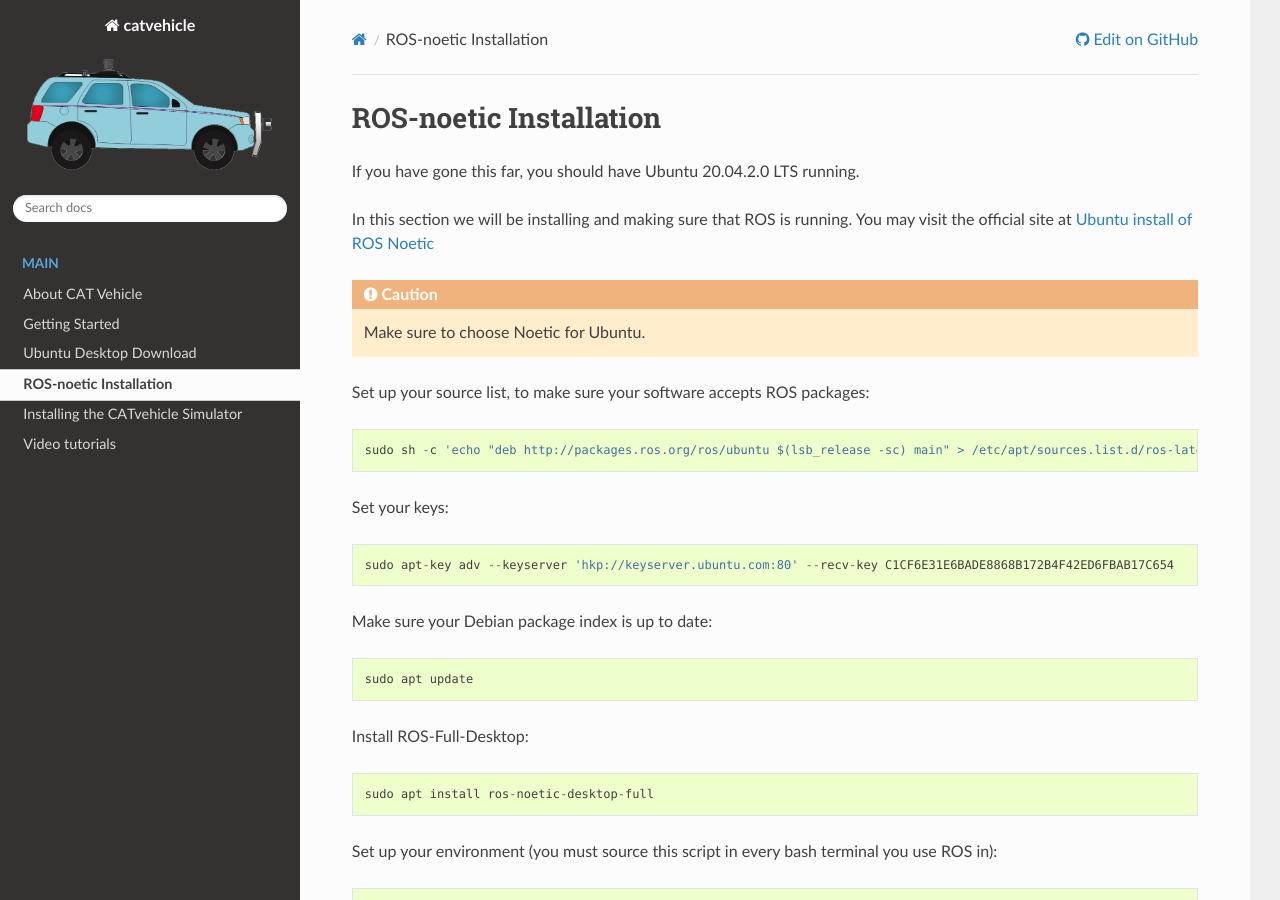
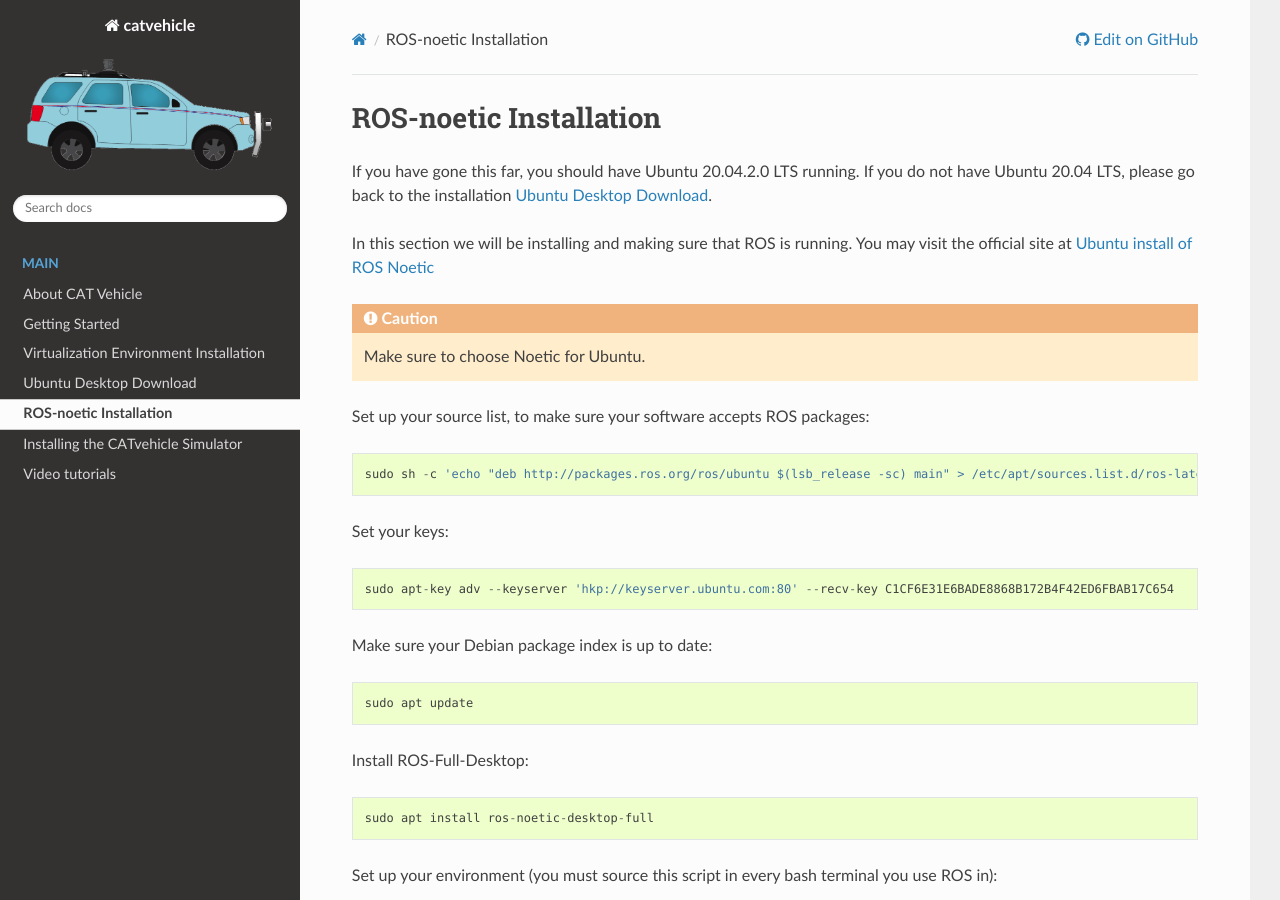
Before and after one commit to jmscslgroup/catvehicle, a Sphinx documentation site: the page built from docs/source/rosinstallation.rst, in a window 1280 px wide and 900 px high. Built offline with Sphinx 7.4.7 and the Read the Docs theme 2.0.0, drawn with Linux system fonts in a browser that asks for light colours; pages that are not in the unit, such as notebooks, are missing from menus; the version number could not be read and is left out; some of the changed text lies outside the part shown.

Commit message:
installation modified

```diff
--- a/docs/source/index.rst
+++ b/docs/source/index.rst
@@ -67,7 +67,7 @@
 
    about
    getting_started
-   ve-installations
+   ve-installation
    ubuntuinstall
    rosinstallation
    catsimulator
--- a/docs/source/rosinstallation.rst
+++ b/docs/source/rosinstallation.rst
@@ -2,6 +2,7 @@
 +++++++++++++++++++++++++
 
 If you have gone this far, you should have Ubuntu 20.04.2.0 LTS running.
+If you do not have Ubuntu 20.04 LTS, please go back to the installation :doc:`ubuntuinstall`.
 
 In this section we will be installing and making sure that ROS is running.
 You may visit the official site at `Ubuntu install of ROS Noetic <http://wiki.ros.org/noetic/Installation/Ubuntu>`_
@@ -51,21 +52,13 @@
 This will run ROS and get something like:
 
 .. image:: roscore-output.jpg
+   :width: 400
 
-Video tutorials
-================
-1. Installations and Quick Start
+
+Installation and Quick Start
 ------------------------------------
 
 This tutorial video demonstrates how to install :code:`Ros-noetic`.
 
 ..  youtube:: ZNqekNFKDuc
     :aspect: 16:9
-
-Installations and Quick Start
-------------------------------------
-
-This tutorial video demonstrates how to install :code:`CATvehicle Simulator`.
-
-..  youtube:: CsjsgmYSqYs
-   :aspect: 16:9
```
